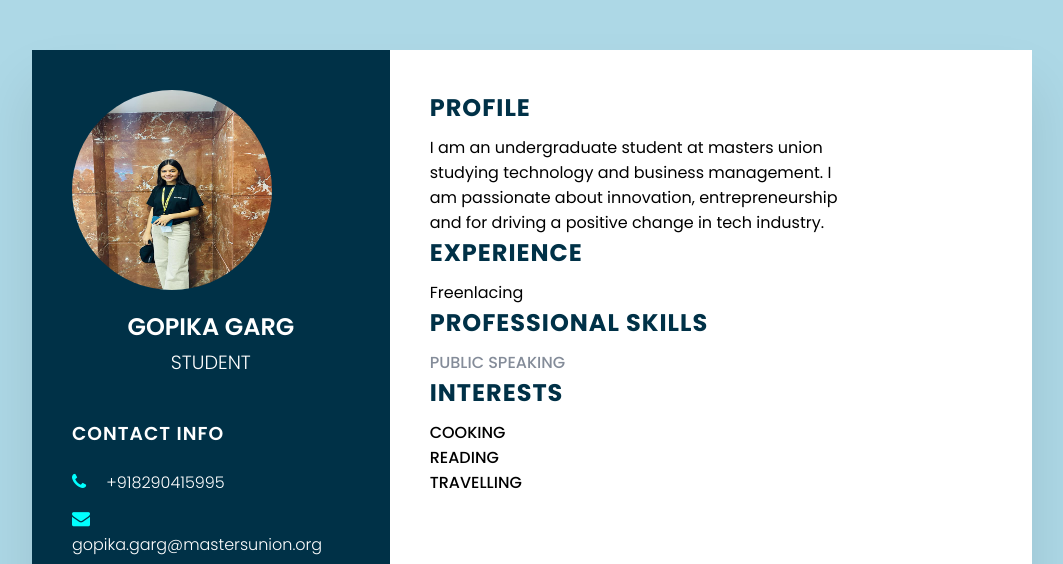
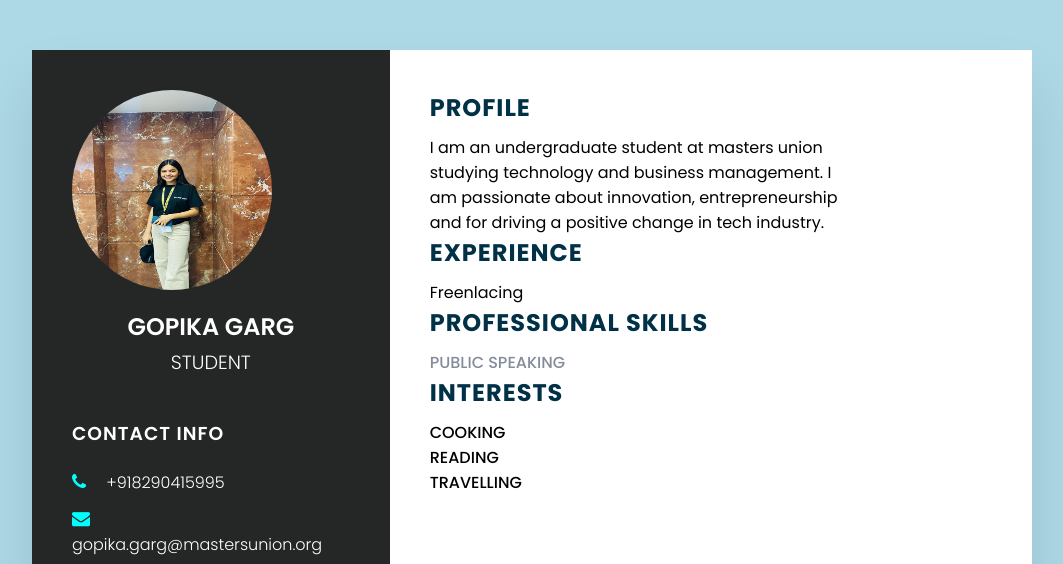
Before and after one commit to 23045-MUITP/Resume, a plain HTML site: page index.html in a window 1280 px wide. Shown: the top 564 px of the page, without its empty margins (108-1171 px from the left). Drawn offline with Linux system fonts and the light colour scheme.

Commit message:
styles.css

```diff
--- a/styles.css
+++ b/styles.css
@@ -29,7 +29,7 @@ body {
 .container .left_Side
 {
     position: relative;
-    background: #003147;
+    background: rgb(37, 39, 38);
     padding: 40px;
 }
 
```
